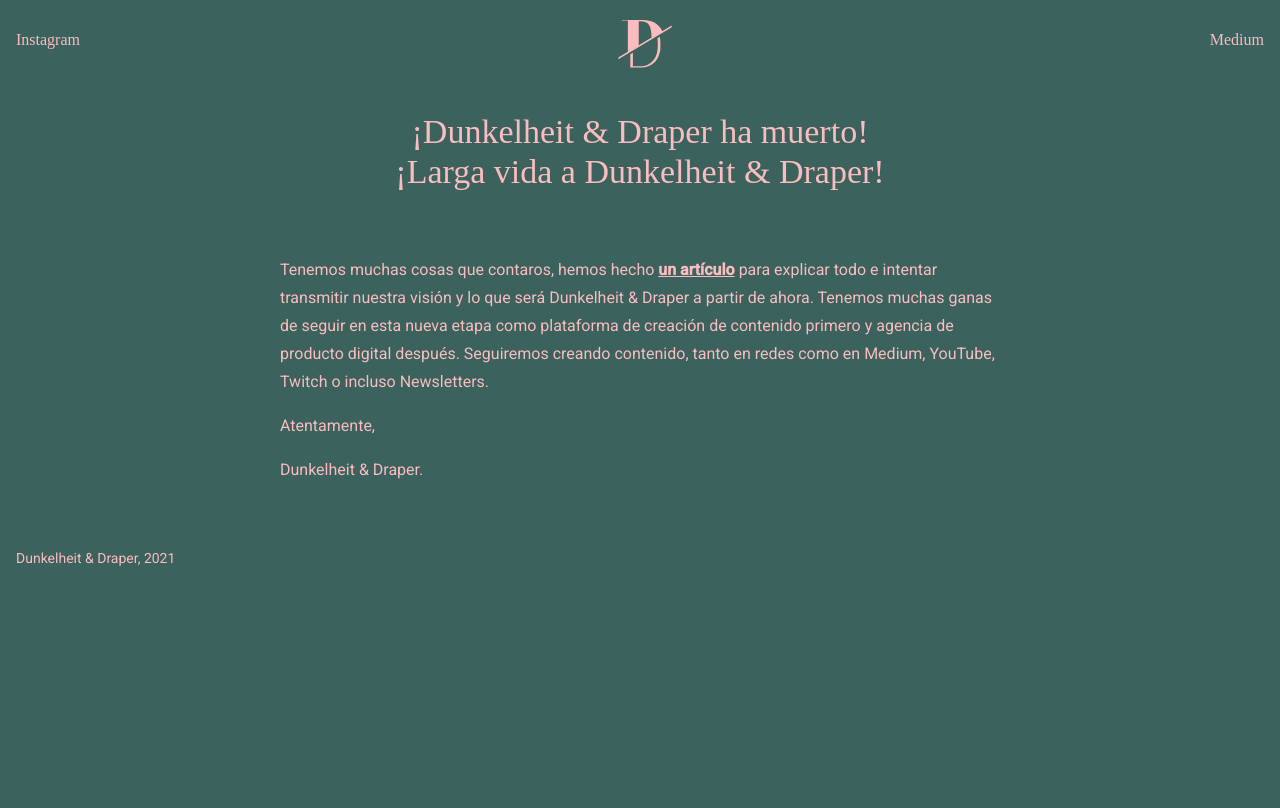
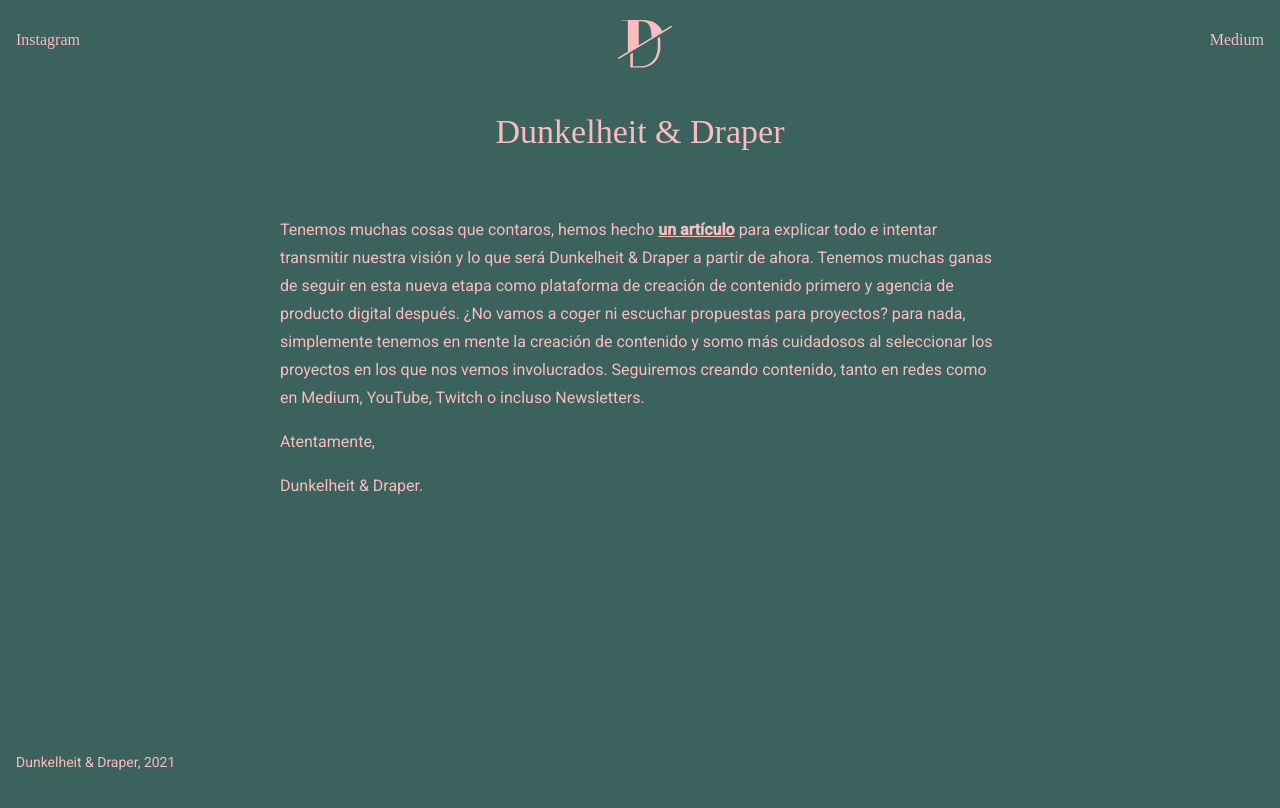
Before and after one commit to carjimfa/dunkelheit-draper-webapp, an Angular app: page / in a window 1280 px wide. Shown: the top 808 px of the page. Built offline with nearby package versions, Linux system fonts and the light colour scheme; a web font is replaced by a local one.

Commit message:
Changes in text and footer

```diff
--- a/src/app/features/home/home.component.html
+++ b/src/app/features/home/home.component.html
@@ -1,14 +1,16 @@
 <app-toolbar></app-toolbar>
 <div class="wrapper home mat-typography dd-typography">
     <div class="home__title">
-        <h1 class="mat-display-1">¡Dunkelheit & Draper ha muerto!<br>¡Larga vida a Dunkelheit & Draper!</h1>
+        <h1 class="mat-display-1">Dunkelheit & Draper</h1>
     </div>
     <div class="home__content">
         <p class="mat-subheading-2">
             Tenemos muchas cosas que contaros, hemos hecho <a href="https://medium.com/dunkelheit-draper/dunkelheit-draper-ha-muerto-larga-vida-a-dunkelheit-draper-2ba848f12bc0">un artículo</a>
             para explicar todo e intentar transmitir nuestra visión y lo que será Dunkelheit & Draper a partir de ahora.
             Tenemos muchas ganas de seguir en esta nueva etapa como plataforma de creación de contenido primero y agencia de
-            producto digital después. Seguiremos creando contenido, tanto en redes como en Medium, YouTube, Twitch o incluso Newsletters.
+            producto digital después. ¿No vamos a coger ni escuchar propuestas para proyectos? para nada, simplemente tenemos en mente la creación de contenido
+            y somo más cuidadosos al seleccionar los proyectos en los que nos vemos involucrados.
+            Seguiremos creando contenido, tanto en redes como en Medium, YouTube, Twitch o incluso Newsletters.
         </p>
         <p class="mat-subheading-2">
             Atentamente,
--- a/src/styles.scss
+++ b/src/styles.scss
@@ -35,7 +35,7 @@
 
 //TODO: Remove when enough content in home
 footer {
-    position: relative;
+    position: absolute;
     bottom: 0;
 }
 
```
